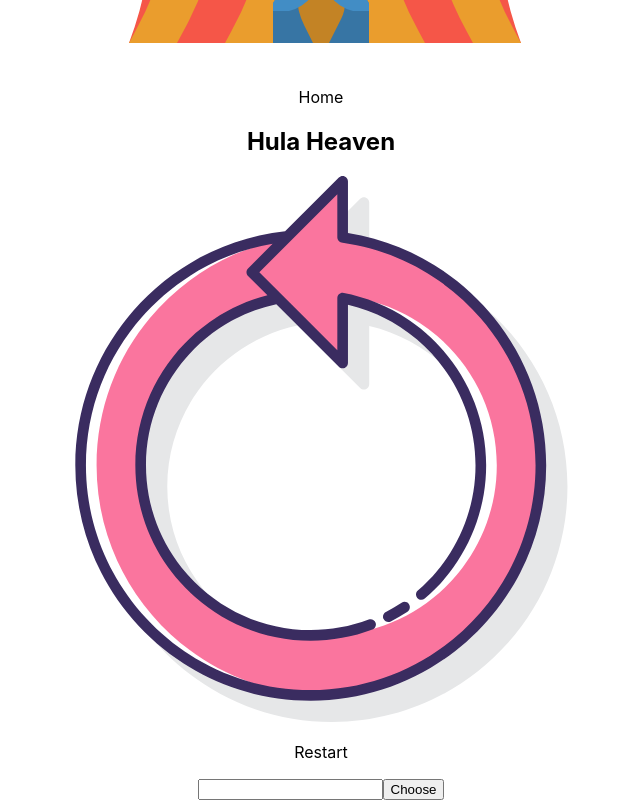
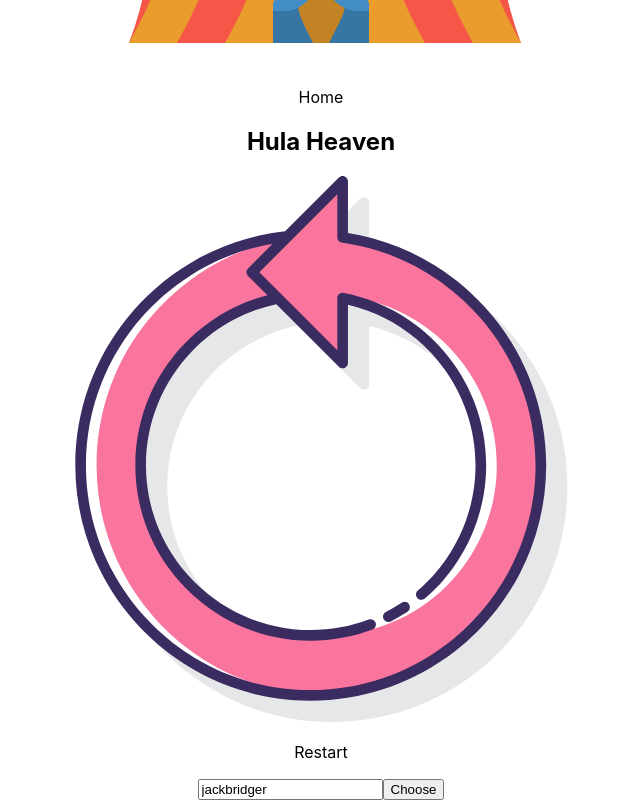
Before and after one commit to fac-17/JackGreg, a React (Create React App) app: page / in a window 1280 px wide. Shown: the part 445-1245 px from the top of the page, without its empty margins (319-959 px from the left). Built offline with nearby package versions, Linux system fonts and the light colour scheme.

Commit message:
Pass variables to form

```diff
--- a/src/App.js
+++ b/src/App.js
@@ -4,7 +4,6 @@ import Header from "./Header";
 import "./App.css";
 
 const App = () => {
-  const [user, setUser] = React.useState("jackbridger");
   return (
     <div className="App">
       <Header />
--- a/src/Page.js
+++ b/src/Page.js
@@ -3,8 +3,9 @@ import Form from "./Form";
 
 const Page = () => {
   const [currentPage, setCurrentPage] = React.useState("form");
+  const [user, setUser] = React.useState("jackbridger");
   if (currentPage === "form") {
-    return <Form />;
+    return <Form user={user} setUser={setUser} />;
   } else if (currentPage === "hula") {
     return <div>I will be the gameplay page</div>;
   } else if (currentPage === "score") {
```
